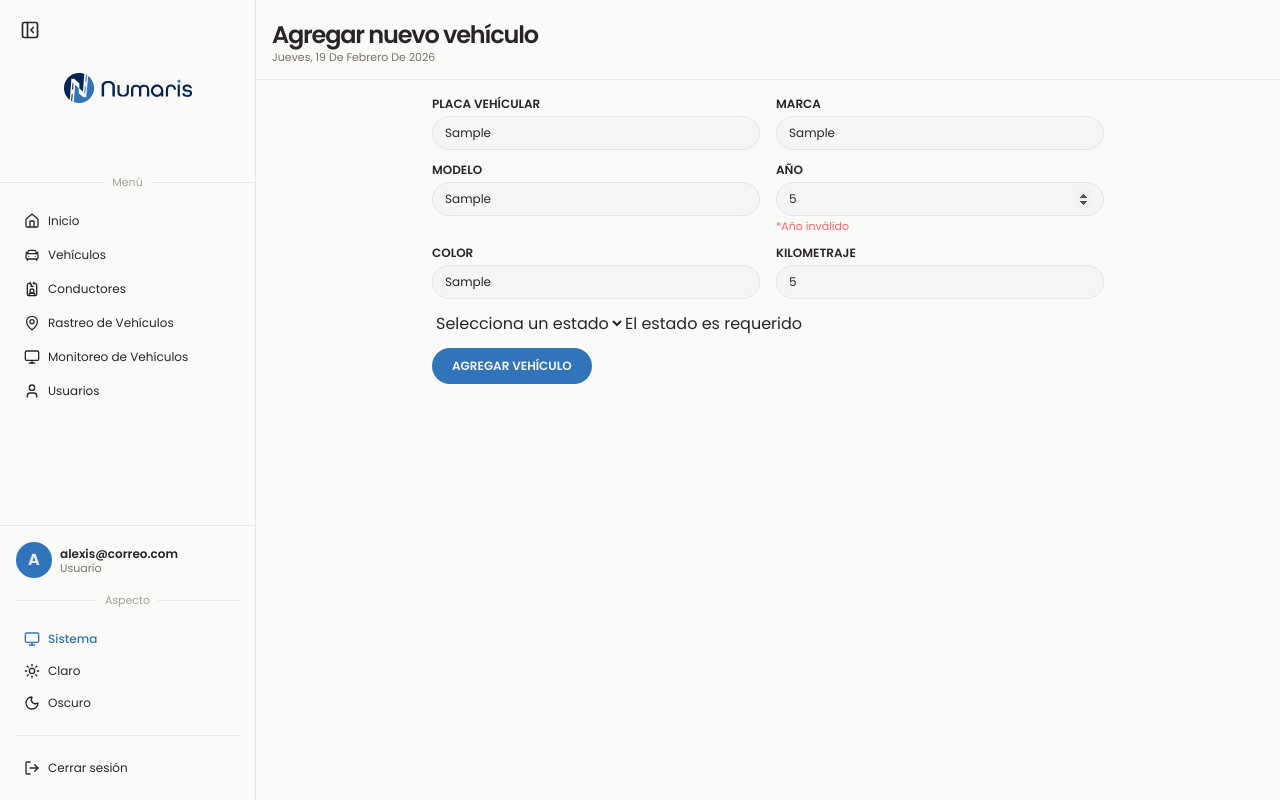
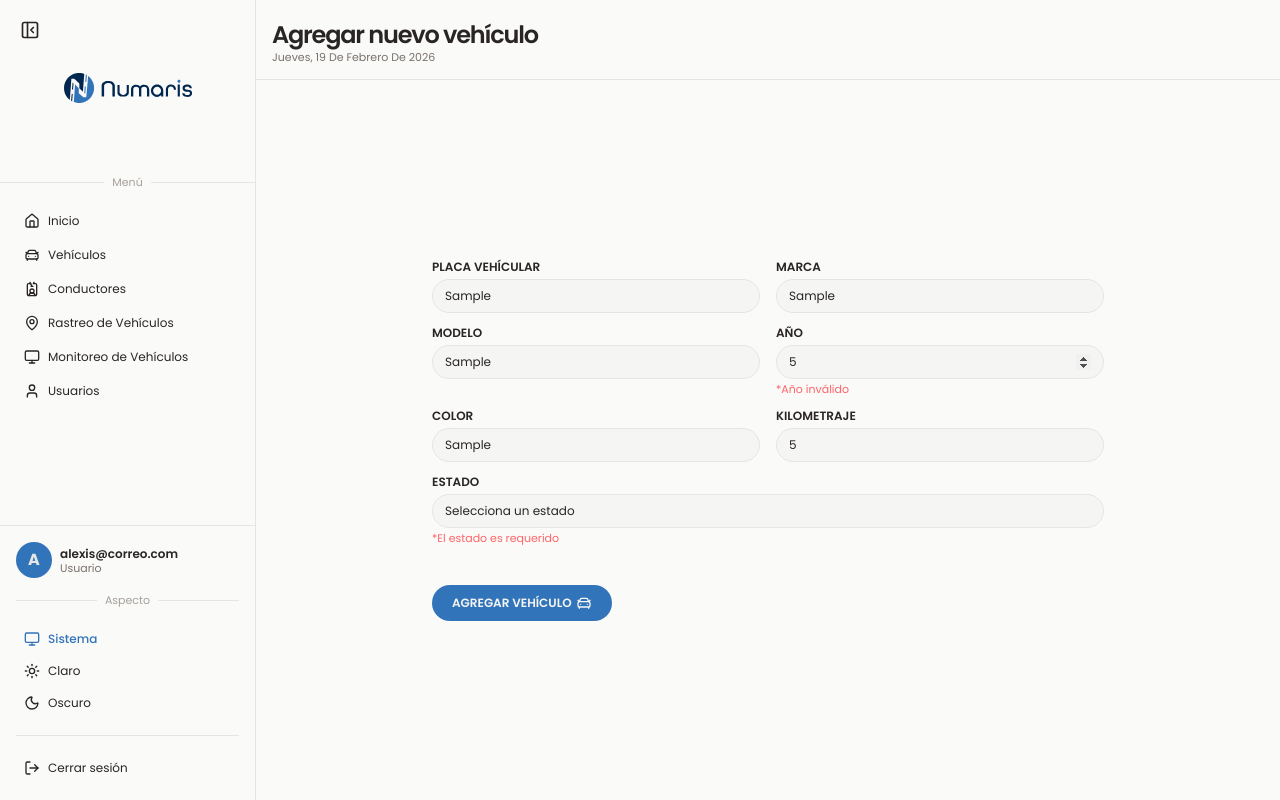
Before and after one commit to alexzendev/reto_tecnico_frontend_fleettracker, a React (Vite) app: page /vehicles/new in a window 1280 px wide. Both pictures are taken after typing "Sample", "Sample", "Sample", "5", "Sample", "5" into the empty fields and a click on the button "AGREGAR VEHÍCULO". Built offline with nearby package versions, Linux system fonts and the light colour scheme; no server answers.

Commit message:
feat: mejorar formulario de nuevo vehículo con validaciones y elementos visuales

```diff
--- a/src/app/pages/new-vehicle.tsx
+++ b/src/app/pages/new-vehicle.tsx
@@ -8,6 +8,7 @@ import { Header } from "@/shared/components/elements/header";
 import { Button } from "@/shared/components/ui/button";
 import { Input } from "@/shared/components/ui/input";
 import { zodResolver } from "@hookform/resolvers/zod";
+import { CarFront, Loader } from "lucide-react";
 import { useForm } from "react-hook-form";
 
 export default function NewVehicle() {
@@ -28,16 +29,15 @@ export default function NewVehicle() {
     });
   };
 
-  const currentYear = new Date().getFullYear();
   return (
-    <section>
+    <section className="min-h-svh flex flex-col">
       <Header title="Agregar nuevo vehículo" />
-      <div className="lg:p-4 p-2">
+      <div className="flex-1 flex items-center justify-center p-4">
         <form
           onSubmit={handleSubmit(onSubmit)}
-          className="max-w-2xl space-y-3 mx-auto"
+          className="max-w-2xl w-full space-y-3"
         >
-          <div className="flex flex-row gap-4">
+          <div className="flex md:flex-row flex-col lg:gap-4 gap-2">
             <Input
               placeholder="KJX-482-B"
               label="Placa vehícular"
@@ -52,7 +52,7 @@ export default function NewVehicle() {
             />
           </div>
 
-          <div className="flex flex-row gap-4">
+          <div className="flex md:flex-row flex-col lg:gap-4 gap-2">
             <Input
               placeholder="Corolla"
               label="Modelo"
@@ -63,7 +63,6 @@ export default function NewVehicle() {
             <Input
               type="number"
               min={0}
-              max={currentYear}
               placeholder="2020"
               label="Año"
               error={errors.año?.message}
@@ -71,7 +70,7 @@ export default function NewVehicle() {
             />
           </div>
 
-          <div className="flex flex-row gap-4">
+          <div className="flex md:flex-row flex-col lg:gap-4 gap-2">
             <Input
               placeholder="Rojo"
               label="Color"
@@ -89,19 +88,43 @@ export default function NewVehicle() {
             />
           </div>
 
-          <div className="">
-            <select {...register("estado")}>
+          <div className="flex flex-col gap-1 w-full mb-10">
+            <label
+              htmlFor="estado"
+              className="sm:text-xs text-1.5xs uppercase font-semibold"
+            >
+              Estado
+            </label>
+            <select
+              id="estado"
+              {...register("estado")}
+              className="px-3 py-2 sm:text-xs text-1.5xs border rounded-full outline-none autofill-input dark:autofill-input-dark border-stone-200 dark:border-stone-700 bg-stone-100 dark:bg-stone-800 appearance-none w-full"
+            >
               <option value="">Selecciona un estado</option>
               <option value="Disponible">Disponible</option>
               <option value="En ruta">En ruta</option>
               <option value="En mantenimiento">En mantenimiento</option>
               <option value="Fuera de servicio">Fuera de servicio</option>
             </select>
-            {errors.estado && <span>{errors.estado.message}</span>}
+            {errors.estado && (
+              <span className="sm:text-1.5xs text-2xs text-red-400 dark:text-red-600">
+                *{errors.estado.message}
+              </span>
+            )}
           </div>
 
           <Button type="submit" disabled={isPending}>
-            {isPending ? "Creando..." : "Agregar vehículo"}
+            {isPending ? (
+              <div className="flex items-center gap-1">
+                <span>Creando vehículo</span>
+                <Loader className="animate-spin size-4" />
+              </div>
+            ) : (
+              <div className="flex items-center gap-1">
+                <span>Agregar vehículo</span>
+                <CarFront className="size-4" />
+              </div>
+            )}
           </Button>
         </form>
       </div>
```
